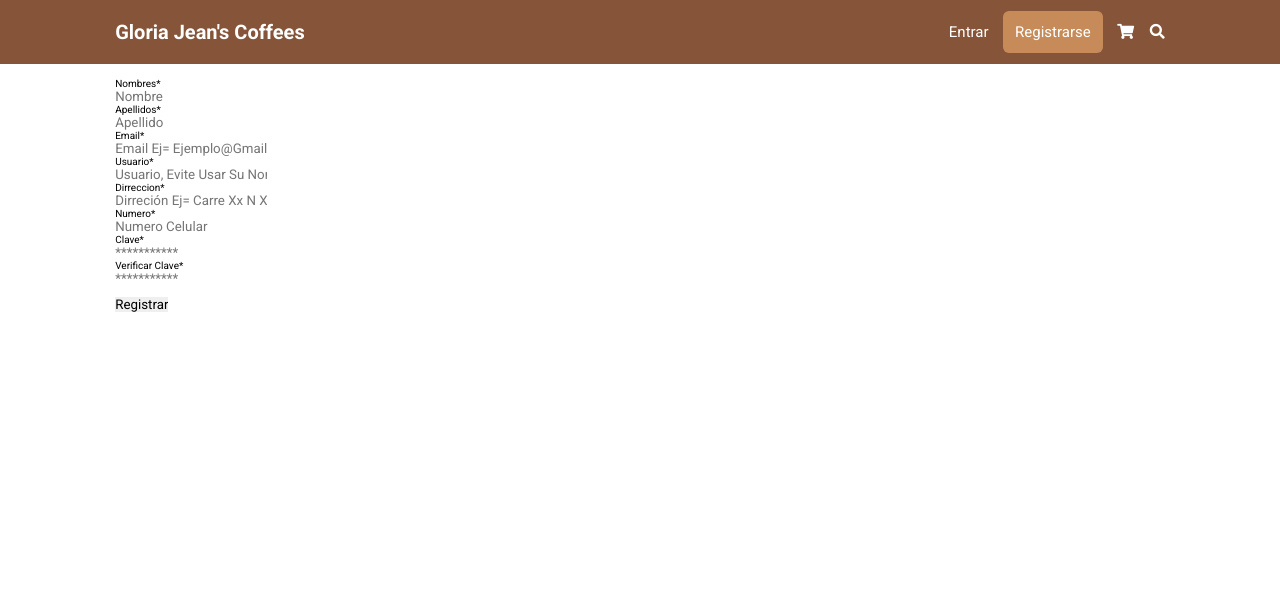
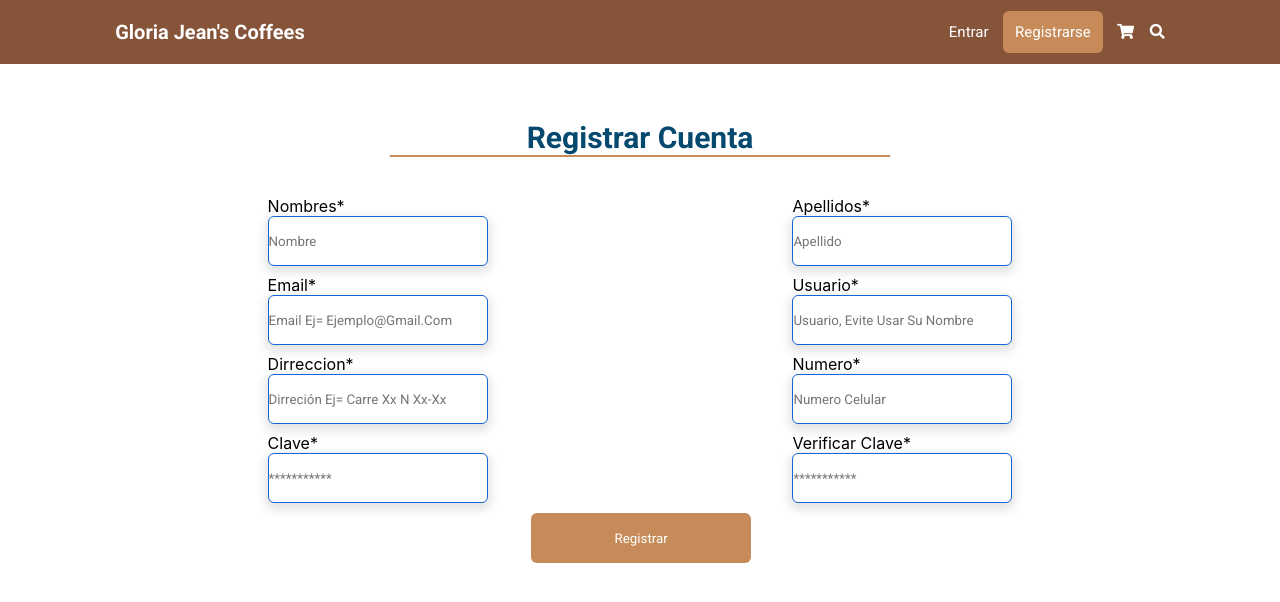
Before and after one commit to Kent-Probe/Plataforma_Jeans_Coffee, a Flask app: page /sign_in/ in a window 1280 px wide. Shown: the top 602 px of the page. Run offline with Flask 2, Linux system fonts and the light colour scheme.

Commit message:
10/10/2021

```diff
--- a/static/css/style.css
+++ b/static/css/style.css
@@ -314,11 +314,58 @@ padding: 2rem;
   display: flex;
   flex-direction: row-reverse;
 }
+.text-title{
+  margin-top: 10rem;
+  font-size: 20px;
+  display: flex;
+  justify-content: center;
+  color: #06496E;
+}
+.line{
+  width: 50rem;
 
 
+  border: 1px solid #C68B59;
+}
+.content-line{
+  display: flex;
+  justify-content: center;
+}
 
+.style-sign{
+  width: 22rem;
+  height: 5rem;
 
-
+  background: #FFFFFF;
+  border: 1px solid #1565D8;
+  box-sizing: border-box;
+  box-shadow: 0px 4px 10px 3px rgba(0, 0, 0, 0.11);
+  border-radius: 6px;
+  margin-bottom: 1rem;
+}
+.style-sign-label{
+  font-family: Inter;
+  font-style: normal;
+  font-size: 16px;
+  line-height: 19px;
+}
+.content-sign{
+  display: flex;
+  flex-direction: row;
+  justify-content:space-around;
+}
+.style-btn-sign{
+  color: white;
+  width: 22rem;
+  height: 5rem;
+  background: #C68B59;
+  border-radius: 6px;
+}
+.style-btn-sign:hover{
+  background-color: #1565D8;
+  color: white;
+  width: 14rem;
+}
 
 
 
```
